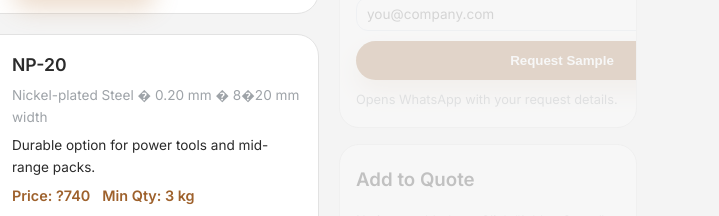
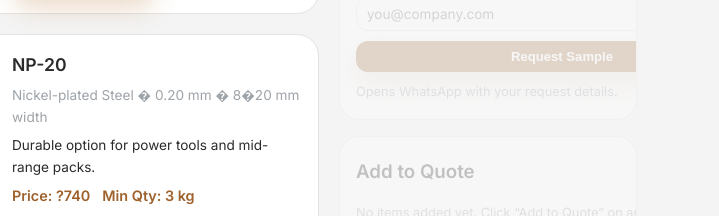
Before and after one commit to saurabh257257/github.io, a plain HTML site: page index.html in a window 1280 px wide. Shown: the part 820-1036 px from the top of the page, 561-1280 px from the left. Drawn offline with nearby package versions, Linux system fonts and the light colour scheme.

```diff
--- a/styles.css
+++ b/styles.css
@@ -1144,6 +1144,13 @@
   gap: 10px;
 }
 
+.sample-form .button {
+  padding: 8px 12px;
+  font-size: 0.82rem;
+  width: 100%;
+  border-radius: 12px;
+}
+
 .sample-form label {
   font-size: 0.82rem;
   color: var(--muted);
```
